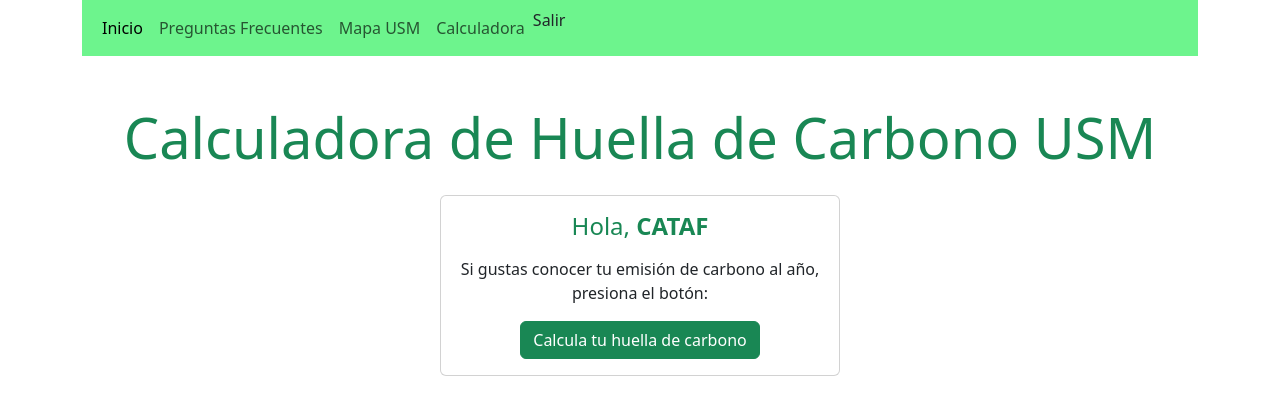
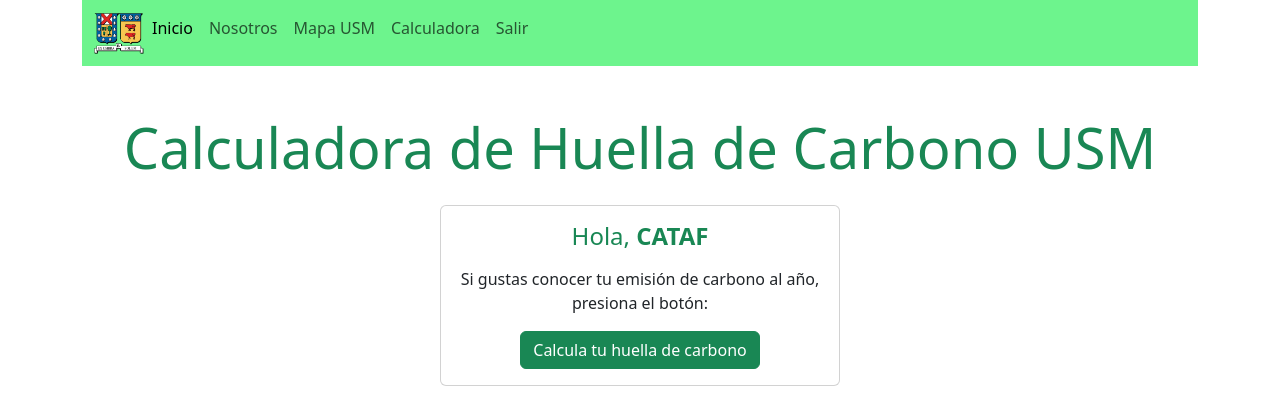
Before and after one commit to LaiosB/hdc, a Django app: page / in a window 1280 px wide. Shown: the top 420 px of the page. Run offline with Django 5.2, Linux system fonts and the light colour scheme; a user stored in the database is signed in.

Commit message:
v2.1
logo base.html

```diff
--- a/hdc/myapp/templates/myapp/base.html
+++ b/hdc/myapp/templates/myapp/base.html
@@ -1,3 +1,5 @@
+{% load static %}
+
 <!DOCTYPE html>
 <html lang="es">
 <head>
@@ -10,11 +12,12 @@
         .navbar-custom {
             background-color: #6df48d; /* Verde */
         }
+
     </style>
 </head>
 <body>
     <div class="container">
-        <!-- Barra de navegación con color verde -->
+        <!-- Barra de navegaciÃ³n con color verde -->
         <nav class="navbar navbar-expand-lg navbar-custom">
             <div class="container-fluid">
                 <button class="navbar-toggler" type="button" data-bs-toggle="collapse" data-bs-target="#navbarNav" aria-controls="navbarNav" aria-expanded="false" aria-label="Toggle navigation">
@@ -22,11 +25,13 @@
                 </button>
                 <div class="collapse navbar-collapse" id="navbarNav">
                     <ul class="navbar-nav">
+                        <!-- Logo de la USM -->
+                        <img src="{% static '/images/Logo_UTFSM.png' %}" alt="Logo USM" class="imagen" width="50px" height="50px">
                         <li class="nav-item">
                             <a class="nav-link active" aria-current="page" href="{% url 'home' %}">Inicio</a>
                         </li>
                         <li class="nav-item">
-                            <a class="nav-link" href="{% url 'nosotros' %}">Preguntas Frecuentes</a>
+                            <a class="nav-link" href="{% url 'nosotros' %}">Nosotros</a>
                         </li>
                         <li class="nav-item">
                             <a class="nav-link" href="{% url 'mapa' %}">Mapa USM</a>
@@ -34,14 +39,12 @@
 
                         {% if request.user.is_authenticated %}
                             <li class="nav-item">
-                                <a class="nav-link" href="{% url 'huella' %}">Calculadora</a>
+
                             </li>
+                            <a class="nav-link" href="{% url 'huella' %}">Calculadora</a>
                             <li class="nav-item">
-                                <!-- Botón de Salir con formulario POST -->
-                                <form method="POST" action="{% url 'logout' %}">
-                                    {% csrf_token %}
-                                    <button class="btn nav-link btn-link" type="submit" style="padding: 0; color: inherit; text-decoration: none;">Salir</button>
-                                </form>
+                                <a class="nav-link" href="{% url 'logout' %}">Salir</a>
+
                             </li>
                         {% else %}
                             <li class="nav-item">
```
Also changed, not shown: hdc/myapp/static/images/Logo_UTFSM.png (renamed from hdc/myapp/templates/images/Logo_UTFSM.png).
